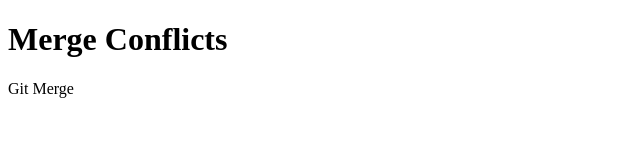
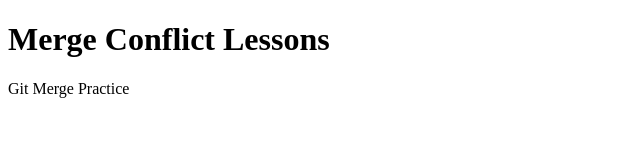
Before and after one commit to ajspotts/merge-conflicts, a plain HTML site: page index.html in a window 1280 px wide. Shown: the whole page, without its empty margins (0-640 px from the left). Drawn offline with Linux system fonts and the light colour scheme.

Commit message:
AM Commit 1

```diff
--- a/index.html
+++ b/index.html
@@ -5,7 +5,7 @@
     <title></title>
   </head>
   <body>
-  <h1>Merge Conflicts</h1>
-      <p>Git Merge</p>
+  <h1>Merge Conflict Lessons</h1>
+      <p>Git Merge Practice</p>
   </body>
 </html>
```
